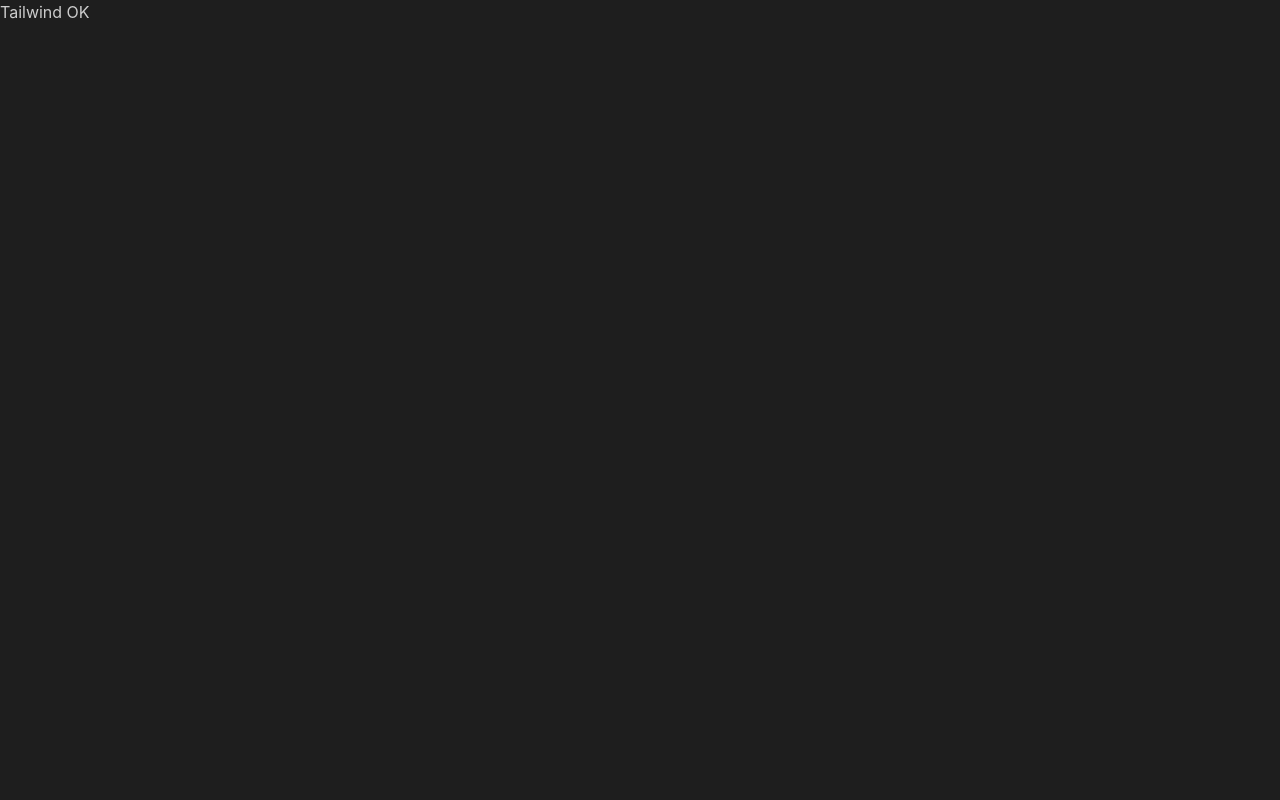
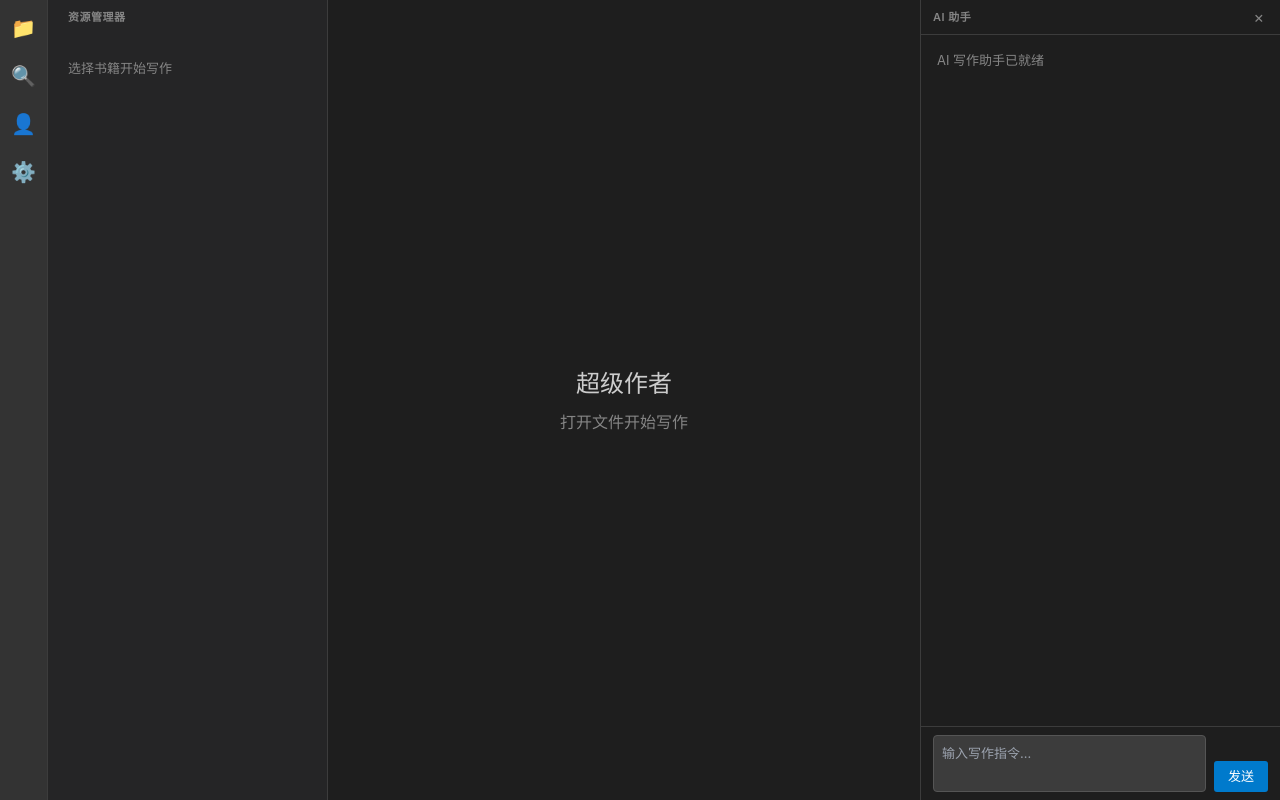
Before and after one commit to jinlif/super-author, a React (Vite) app: page / in a window 1280 px wide. Built offline with nearby package versions, Linux system fonts and the light colour scheme.

Commit message:
feat: 组装四面板布局 Layout 根组件

```diff
--- a/src/App.tsx
+++ b/src/App.tsx
@@ -1,5 +1,8 @@
+import { Layout } from './presentation/layout/Layout'
+import './App.css'
+
 function App() {
-  return <div className="bg-vscode-bg text-vscode-text h-full">Tailwind OK</div>
+  return <Layout />
 }
 
 export default App
--- /dev/null
+++ b/src/presentation/layout/Layout.css
@@ -0,0 +1,5 @@
+.layout {
+  width: 100%;
+  height: 100%;
+  display: flex;
+}
--- /dev/null
+++ b/src/presentation/layout/Layout.tsx
@@ -0,0 +1,16 @@
+import { ActivityBar } from '../activityBar/ActivityBar'
+import { Sidebar } from '../sidebar/Sidebar'
+import { EditorPanel } from '../editor/EditorPanel'
+import { AgentPanel } from '../agentPanel/AgentPanel'
+import './Layout.css'
+
+export function Layout() {
+  return (
+    <div className="layout">
+      <ActivityBar />
+      <Sidebar />
+      <EditorPanel />
+      <AgentPanel />
+    </div>
+  )
+}
```
